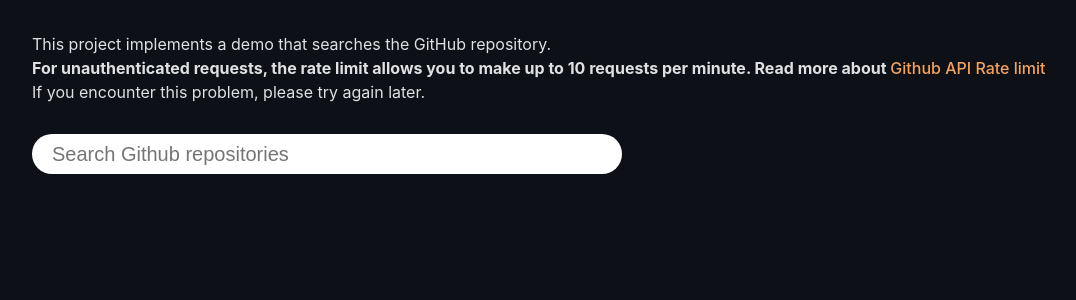
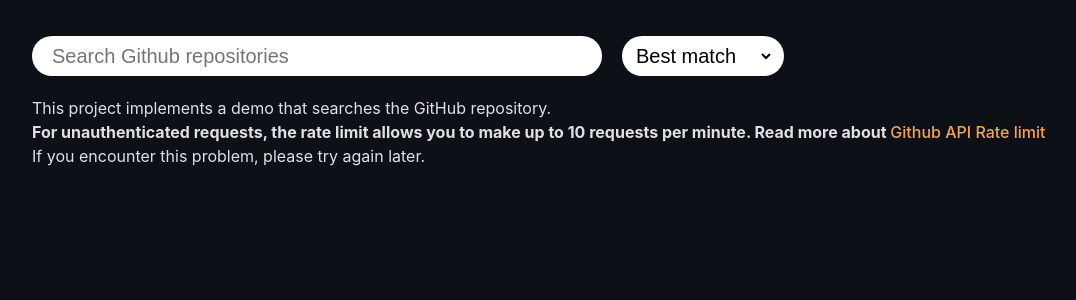
Before and after one commit to czizzy/search-repository, a React (Vite) app: page / in a window 1280 px wide. Shown: the top 300 px of the page, without its empty margins (0-1076 px from the left). Built offline with nearby package versions, Linux system fonts and the light colour scheme; the HTML template or start-up script is replaced by a standard one.

Commit message:
feat: add sort options

```diff
--- a/src/App.css
+++ b/src/App.css
@@ -1,4 +1,8 @@
 #root {
   margin: 0 auto;
-  padding: 2rem;
+  padding: 1rem 2rem;
 }
+
+.app-desc {
+  margin-top: 20px;
+}
--- a/src/App.tsx
+++ b/src/App.tsx
@@ -14,8 +14,8 @@ function App() {
     per_page: 10,
     page: 1,
   });
-  const [results, isLoading] = useQueryResponse(searchParams);
-  const handleQChange = useCallback(
+  const [results, isSearching] = useQueryResponse(searchParams);
+  const handleQueryChange = useCallback(
     (value: string) => {
       setSearchParams({ ...searchParams, q: value, page: 1 });
     },
@@ -29,8 +29,15 @@ function App() {
     [searchParams],
   );
 
-  return (
-    <div className="App">
+  const handleSortChange = useCallback(
+    (value: SearchRepositoryParameters["sort"]) => {
+      setSearchParams({ ...searchParams, sort: value });
+    },
+    [searchParams],
+  );
+
+  const desc = (
+    <div className="app-desc">
       <div>This project implements a demo that searches the GitHub repository.</div>
       <div>
         <strong>
@@ -46,25 +53,37 @@ function App() {
         </strong>
       </div>
       <div>If you encounter this problem, please try again later.</div>
+    </div>
+  );
 
-      <SearchBox onChange={handleQChange} isSearching={isLoading} />
-
-      {results ? (
+  return (
+    <div className="App">
+      <SearchBox
+        onQueryChange={handleQueryChange}
+        onSortChange={handleSortChange}
+        isSearching={isSearching}
+      />
       <div
         style={{
-            opacity: isLoading ? 0.5 : 1,
+          opacity: isSearching ? 0.5 : 1,
         }}
       >
+        {results ? (
+          <>
             <SearchList result={results} q={searchParams.q} />
             {isSearchRepositoryResponse(results) ? (
               <Pagination
                 totalCount={results.total_count}
                 currentPage={searchParams.page}
                 onChange={handlePageChange}
+                disabled={isSearching}
               />
             ) : null}
+          </>
+        ) : (
+          desc
+        )}
       </div>
-      ) : null}
     </div>
   );
 }
--- a/src/components/Pagination/index.tsx
+++ b/src/components/Pagination/index.tsx
@@ -4,27 +4,30 @@ import "./Pagination.css";
 
 type PaginationProps = Omit<UsePaginationProps, "totalPageCount"> & {
   onChange: (current: number) => void;
+  disabled?: boolean;
   maxCount?: number;
 };
 
 const pageSize = 10;
 
 export function Pagination(props: PaginationProps) {
-  const { maxCount = 1000, currentPage = 1, totalCount, onChange } = props;
+  const { maxCount = 1000, currentPage = 1, totalCount, onChange, disabled = false } = props;
   const totalPageCount = Math.ceil(Math.min(maxCount, totalCount) / pageSize);
   const items = usePagination({ ...props, totalPageCount });
 
   function handleChange(current: number) {
-    onChange(current);
+    if (current !== currentPage) {
+      onChange(current);
+    }
   }
 
-  return (
+  return items.length ? (
     <ul role="navigation" aria-label="Pagination" className="pagination">
       <li key={"prev"}>
         <button
           tabIndex={0}
           type="button"
-          disabled={currentPage === 1}
+          disabled={disabled || currentPage === 1}
           aria-label={`page ${currentPage - 1}`}
           onClick={() => {
             handleChange(currentPage - 1);
@@ -42,6 +45,7 @@ export function Pagination(props: PaginationProps) {
               tabIndex={0}
               type="button"
               aria-label={`page ${item}`}
+              disabled={disabled}
               className={typeof item === "number" && currentPage === item ? "active" : ""}
               onClick={() => {
                 handleChange(item);
@@ -56,7 +60,7 @@ export function Pagination(props: PaginationProps) {
         <button
           tabIndex={0}
           type="button"
-          disabled={currentPage === totalPageCount}
+          disabled={disabled || currentPage === totalPageCount}
           aria-label={`page ${currentPage + 1}`}
           onClick={() => {
             handleChange(currentPage + 1);
@@ -66,5 +70,5 @@ export function Pagination(props: PaginationProps) {
         </button>
       </li>
     </ul>
-  );
+  ) : null;
 }
--- a/src/components/SearchBox/SearchBox.css
+++ b/src/components/SearchBox/SearchBox.css
@@ -1,13 +1,16 @@
 .searchbox-container {
   display: flex;
-  margin-top: 30px;
+  margin-top: 20px;
+}
+
+.searchbox-q-label {
   width: 540px;
   height: 30px;
   border-radius: 50px;
-  padding: 5px 30px 5px 20px;
+  padding: 5px 10px 5px 20px;
   font-size: 20px;
   background: #fff;
-
+  display: flex;
 }
 
 .searchbox {
@@ -20,3 +23,19 @@
   background: #fff;
   color: black;
 }
+
+.searchbox-sort-label {
+  margin-left: 20px;
+  height: 30px;
+  padding: 5px 10px 5px 10px;
+  background: #fff;
+  border-radius: 50px;
+}
+
+.searchbox-sort-label select{
+  height: 30px;
+  font-size: 20px;
+  border: none;
+  background: transparent;
+  outline: none;
+}
--- a/src/components/SearchBox/index.tsx
+++ b/src/components/SearchBox/index.tsx
@@ -3,34 +3,56 @@ import debounce from "lodash/debounce";
 import BounceLoader from "react-spinners/BounceLoader";
 
 import "./SearchBox.css";
+import { SearchRepositoryParameters } from "../../global";
 
 type SearchBoxProps = {
-  onChange: (value: string) => void;
+  onQueryChange: (value: string) => void;
+  onSortChange: (value: SearchRepositoryParameters["sort"]) => void;
   isSearching: boolean;
 };
 
+const sortOptions: Array<[SearchRepositoryParameters["sort"], string]> = [
+  [undefined, "Best match"],
+  ["stars", "Most stars"],
+  ["forks", "Most forks"],
+  ["updated", "Most updated"],
+];
+
 export function SearchBox(props: SearchBoxProps) {
-  const { onChange, isSearching } = props;
+  const { onQueryChange, onSortChange, isSearching } = props;
 
-  const handleChange = useCallback(
+  const handleInputChange = useCallback(
     debounce((e: ChangeEvent<HTMLInputElement>) => {
-      onChange(e.target.value);
+      onQueryChange(e.target.value);
     }, 400),
-    [onChange],
+    [onQueryChange],
   );
+
+  const handleSortChange = (e: ChangeEvent<HTMLSelectElement>) => {
+    onSortChange(e.target.value as SearchRepositoryParameters["sort"]);
+  };
   return (
     <div className="searchbox-container">
-      <label className="searchbox-label">
+      <label className="searchbox-q-label">
         <input
           className="searchbox"
           type="text"
           placeholder="Search Github repositories"
-          onChange={handleChange}
+          onChange={handleInputChange}
           name="q"
           autoFocus
         />
+        {isSearching ? <BounceLoader size={30} color={"#f4a261"} /> : null}
       </label>
-      {isSearching ? <BounceLoader size={30} color={"#f4a261"} /> : null}
+      <label className="searchbox-sort-label">
+        <select name="sort" defaultValue={""} onChange={handleSortChange} role="listbox">
+          {sortOptions.map(([value, text]) => (
+            <option key={text} value={value ?? ""}>
+              {text}
+            </option>
+          ))}
+        </select>
+      </label>
     </div>
   );
 }
--- a/src/components/SearchList/SearchList.css
+++ b/src/components/SearchList/SearchList.css
@@ -1,5 +1,5 @@
 .search-list {
-  margin-top: 30px;
+  margin-top: 20px;
 
 }
 .search-list ul {
@@ -9,21 +9,21 @@
 
 .search-list li {
   border-top: 1px solid var(--border);
-  padding: 24px 0;
+  padding: 14px 0;
+  font-size: 14px;
 }
 
 .repo-title {
-  font-size: 20px;
-  margin-bottom: 10px;
+  font-size: 18px;
+  margin-bottom: 4px;
 }
 
 .repo-desc {
-  margin-bottom: 10px;
+  margin-bottom: 4px;
 }
 
 .repo-info {
   display: flex;
-  font-size: 14px;
 }
 
 .repo-info div {
--- a/src/hooks/useQueryResponse.ts
+++ b/src/hooks/useQueryResponse.ts
@@ -1,5 +1,5 @@
 import { useEffect, useState } from "react";
-import type { SearchRepositoryParameters, SearchRepositoryResponse } from "./global";
+import { SearchRepositoryParameters, SearchRepositoryResponse } from "../global";
 
 export function useQueryResponse(
   searchParams: SearchRepositoryParameters,
@@ -8,6 +8,9 @@ export function useQueryResponse(
   const [isLoading, setIsLoading] = useState(true);
   useEffect(() => {
     const abortController = new AbortController();
+    if (!searchParams.sort) {
+      delete searchParams.sort;
+    }
     const urlSearchParams = new URLSearchParams(searchParams as unknown as Record<string, string>);
     async function getGithubRepositories() {
       const response = await fetch(
```
Also changed, not shown: 1 other file (tests, documents, lock files or other folders). Lines whose indentation alone changed are shown as unchanged.
